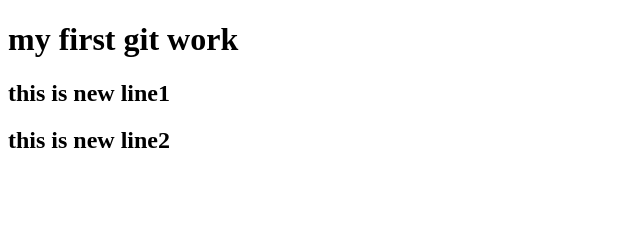
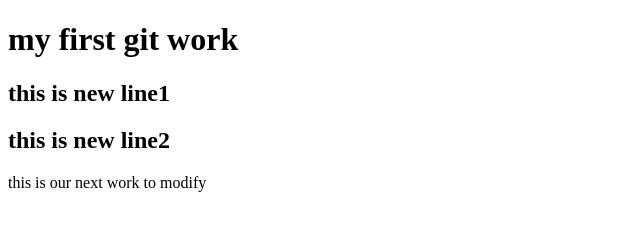
Before and after one commit to nurtania/second-sample, a plain HTML site: page index.html in a window 1280 px wide. Shown: the whole page, without its empty margins (0-640 px from the left). Drawn offline with Linux system fonts and the light colour scheme.

Commit message:
add new paragraph ti modify

```diff
--- a/index.html
+++ b/index.html
@@ -10,6 +10,7 @@
     <h1>my first git work</h1>
     <h2>this is new line1</h2>
     <h2>this is new line2</h2>
+    <p>this is our next work to modify</p>
 </body>
 
 </html>
```
